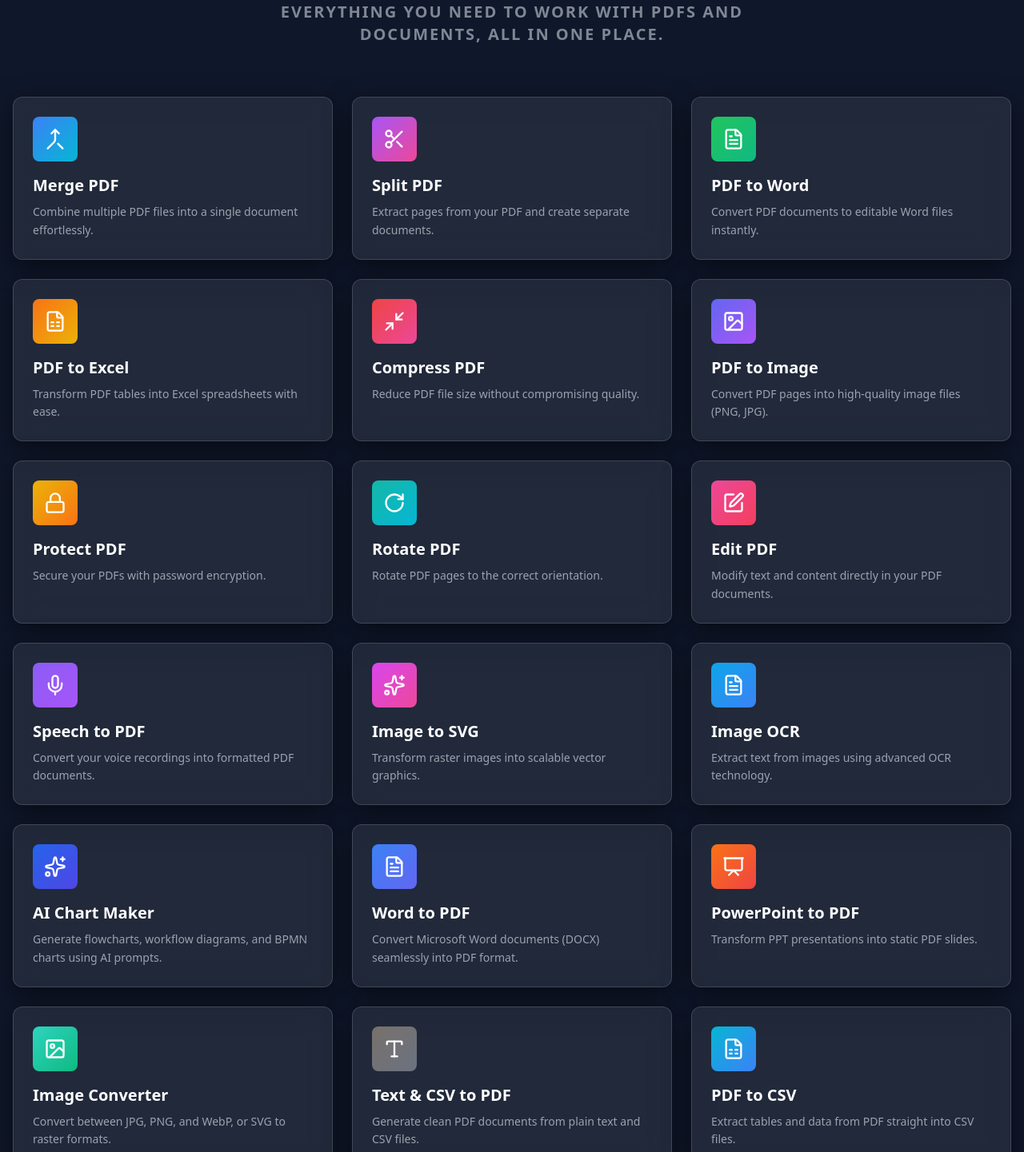
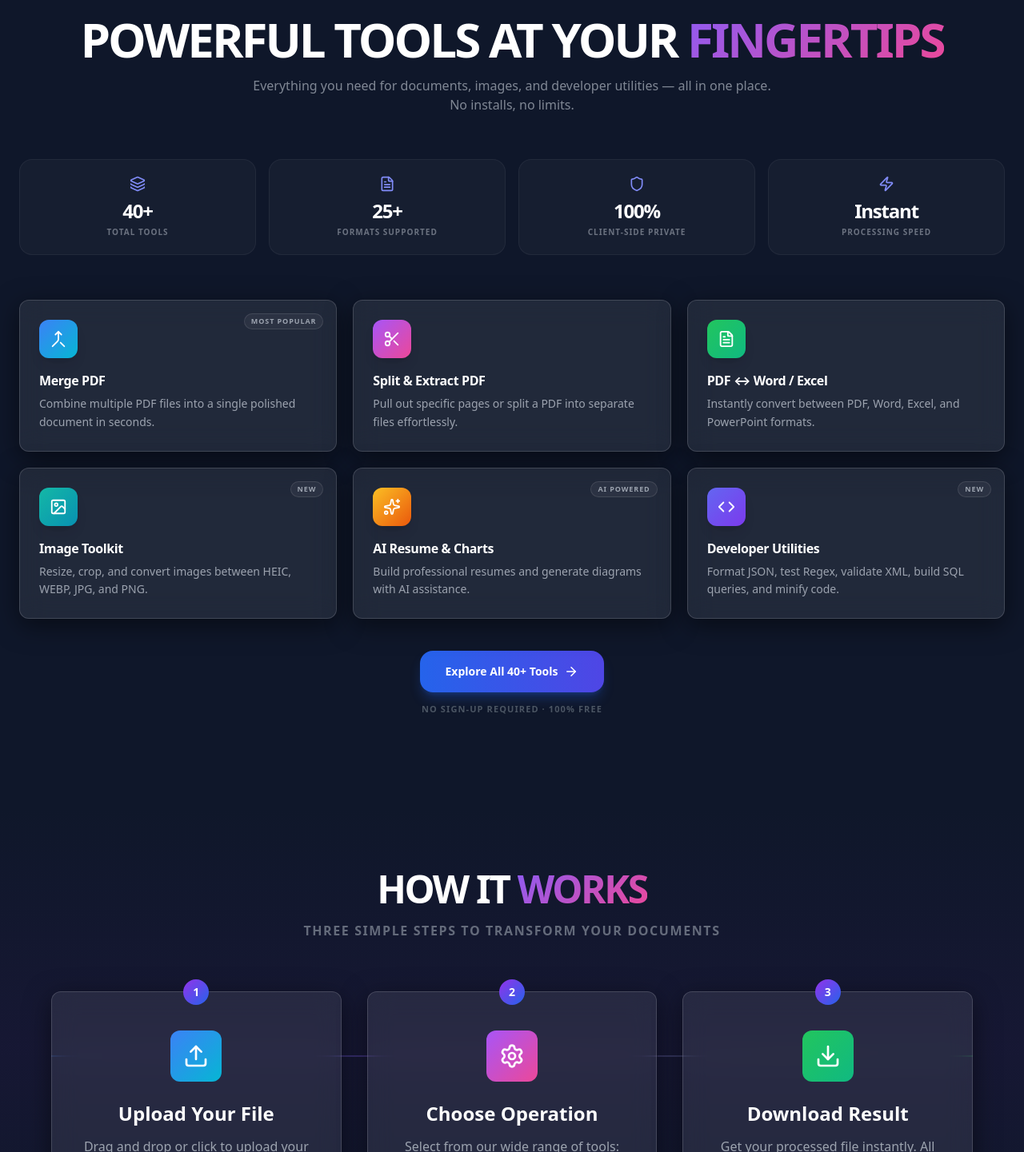
Before and after one commit to kishang-dev/convert-tool, a Next.js app: page / in a window 1280 px wide. Shown: the part 1189-2630 px from the top of the page at 80% size. Built offline with nearby package versions, Linux system fonts and the light colour scheme.

Commit message:
resolved ui issue

```diff
--- a/src/components/FeaturesShowcase.tsx
+++ b/src/components/FeaturesShowcase.tsx
@@ -3,186 +3,131 @@ import {
     Merge,
     Scissors,
     FileText,
-    FileSpreadsheet,
     Image,
-    Lock,
-    RotateCw,
-    Edit,
-    Mic,
     Sparkles,
-    Minimize2,
-    Video,
-    Music,
-    Presentation,
-    Type,
+    Code,
+    ArrowRight,
+    Zap,
+    Shield,
+    Layers,
 } from 'lucide-react';
 import Card from './Card';
 import { useRouter } from 'next/router';
 
-const features = [
+// Only the most iconic / popular tools shown as a teaser on the home page.
+// Full list lives on /tools
+const highlights = [
     {
         icon: Merge,
         title: 'Merge PDF',
-        description: 'Combine multiple PDF files into a single document effortlessly.',
+        description: 'Combine multiple PDF files into a single polished document in seconds.',
         color: 'from-blue-500 to-cyan-500',
+        tag: 'Most Popular',
     },
     {
         icon: Scissors,
-        title: 'Split PDF',
-        description: 'Extract pages from your PDF and create separate documents.',
+        title: 'Split & Extract PDF',
+        description: 'Pull out specific pages or split a PDF into separate files effortlessly.',
         color: 'from-purple-500 to-pink-500',
+        tag: null,
     },
     {
         icon: FileText,
-        title: 'PDF to Word',
-        description: 'Convert PDF documents to editable Word files instantly.',
+        title: 'PDF ↔ Word / Excel',
+        description: 'Instantly convert between PDF, Word, Excel, and PowerPoint formats.',
         color: 'from-green-500 to-emerald-500',
-    },
-    {
-        icon: FileSpreadsheet,
-        title: 'PDF to Excel',
-        description: 'Transform PDF tables into Excel spreadsheets with ease.',
-        color: 'from-orange-500 to-yellow-500',
-    },
-    {
-        icon: Minimize2,
-        title: 'Compress PDF',
-        description: 'Reduce PDF file size without compromising quality.',
-        color: 'from-red-500 to-pink-500',
+        tag: null,
     },
     {
         icon: Image,
-        title: 'PDF to Image',
-        description: 'Convert PDF pages into high-quality image files (PNG, JPG).',
-        color: 'from-indigo-500 to-purple-500',
-    },
-    {
-        icon: Lock,
-        title: 'Protect PDF',
-        description: 'Secure your PDFs with password encryption.',
-        color: 'from-yellow-500 to-orange-500',
-    },
-    {
-        icon: RotateCw,
-        title: 'Rotate PDF',
-        description: 'Rotate PDF pages to the correct orientation.',
-        color: 'from-teal-500 to-cyan-500',
-    },
-    {
-        icon: Edit,
-        title: 'Edit PDF',
-        description: 'Modify text and content directly in your PDF documents.',
-        color: 'from-pink-500 to-rose-500',
-    },
-    {
-        icon: Mic,
-        title: 'Speech to PDF',
-        description: 'Convert your voice recordings into formatted PDF documents.',
-        color: 'from-violet-500 to-purple-500',
+        title: 'Image Toolkit',
+        description: 'Resize, crop, and convert images between HEIC, WEBP, JPG, and PNG.',
+        color: 'from-teal-500 to-cyan-600',
+        tag: 'New',
     },
     {
         icon: Sparkles,
-        title: 'Image to SVG',
-        description: 'Transform raster images into scalable vector graphics.',
-        color: 'from-fuchsia-500 to-pink-500',
+        title: 'AI Resume & Charts',
+        description: 'Build professional resumes and generate diagrams with AI assistance.',
+        color: 'from-amber-400 to-orange-600',
+        tag: 'AI Powered',
     },
     {
-        icon: FileText,
-        title: 'Image OCR',
-        description: 'Extract text from images using advanced OCR technology.',
-        color: 'from-sky-500 to-blue-500',
+        icon: Code,
+        title: 'Developer Utilities',
+        description: 'Format JSON, test Regex, validate XML, build SQL queries, and minify code.',
+        color: 'from-indigo-500 to-violet-600',
+        tag: 'New',
     },
-    {
-        icon: Sparkles,
-        title: 'AI Chart Maker',
-        description: 'Generate flowcharts, workflow diagrams, and BPMN charts using AI prompts.',
-        color: 'from-blue-600 to-indigo-600',
-    },
-    // ---- New Additions ----
-    {
-        icon: FileText,
-        title: 'Word to PDF',
-        description: 'Convert Microsoft Word documents (DOCX) seamlessly into PDF format.',
-        color: 'from-blue-500 to-indigo-500',
-    },
-    {
-        icon: Presentation,
-        title: 'PowerPoint to PDF',
-        description: 'Transform PPT presentations into static PDF slides.',
-        color: 'from-orange-500 to-red-500',
-    },
-    {
-        icon: Image,
-        title: 'Image Converter',
-        description: 'Convert between JPG, PNG, and WebP, or SVG to raster formats.',
-        color: 'from-teal-400 to-emerald-500',
-    },
-    {
-        icon: Type,
-        title: 'Text & CSV to PDF',
-        description: 'Generate clean PDF documents from plain text and CSV files.',
-        color: 'from-stone-500 to-gray-500',
-    },
-    {
-        icon: FileSpreadsheet,
-        title: 'PDF to CSV',
-        description: 'Extract tables and data from PDF straight into CSV files.',
-        color: 'from-cyan-500 to-blue-500',
-    },
-    {
-        icon: Mic,
-        title: 'PDF to Speech',
-        description: 'Convert document text into lifelike audio using AI.',
-        color: 'from-pink-500 to-rose-500',
-    },
-    {
-        icon: Video,
-        title: 'Video to PDF Notes',
-        description: 'Automatically transcribe videos and generate summarized PDF notes.',
-        color: 'from-purple-500 to-fuchsia-500',
-    },
-    {
-        icon: Music,
-        title: 'Audio to PDF Transcript',
-        description: 'Generate complete PDF text transcriptions from spoken audio.',
-        color: 'from-indigo-500 to-violet-500',
-    },
+];
+
+const stats = [
+    { label: 'Total Tools', value: '40+', icon: Layers },
+    { label: 'Formats Supported', value: '25+', icon: FileText },
+    { label: 'Client-Side Private', value: '100%', icon: Shield },
+    { label: 'Processing Speed', value: 'Instant', icon: Zap },
 ];
 
 export default function FeaturesShowcase() {
     const router = useRouter();
 
     return (
-        <section id="features" className="py-20 px-4">
+        <section id="features" className="py-20 md:py-28 px-4 sm:px-6">
             <div className="max-w-7xl mx-auto">
+
                 {/* Section Header */}
-                <div className="text-center mb-16 px-4">
-                    <h2 className="text-3xl sm:text-4xl md:text-5xl font-black mb-4 text-white leading-[1.1] tracking-tighter uppercase">
+                <div className="text-center mb-14 px-4">
+                    <div className="inline-flex items-center gap-2 px-4 py-1.5 bg-indigo-500/10 border border-indigo-500/20 rounded-full mb-5 text-indigo-400 text-[10px] font-black uppercase tracking-[0.2em]">
+                        <Sparkles size={13} />
+                        40+ Professional Tools
+                    </div>
+                    <h2 className="text-3xl sm:text-5xl md:text-6xl font-black mb-4 text-white leading-[1.1] tracking-tighter uppercase">
                         Powerful Tools at Your
                         <span className="gradient-text"> Fingertips</span>
                     </h2>
-                    <p className="text-sm sm:text-lg md:text-xl text-gray-400 max-w-2xl mx-auto leading-relaxed px-4 opacity-80 font-bold uppercase tracking-widest text-[10px] sm:text-xs">
-                        Everything you need to work with PDFs and documents, all in one place.
+                    <p className="text-sm sm:text-base text-gray-400 max-w-2xl mx-auto leading-relaxed opacity-80 font-medium">
+                        Everything you need for documents, images, and developer utilities — all in one place. No installs, no limits.
                     </p>
                 </div>
 
-                {/* Features Grid */}
-                <div className="grid grid-cols-1 md:grid-cols-2 lg:grid-cols-3 gap-6">
-                    {features.map((feature, index) => {
+                {/* Stats Strip */}
+                <div className="grid grid-cols-2 md:grid-cols-4 gap-4 mb-14">
+                    {stats.map((stat, i) => {
+                        const Icon = stat.icon;
+                        return (
+                            <div key={i} className="flex flex-col items-center text-center p-5 bg-white/[0.03] border border-white/5 rounded-2xl hover:border-white/10 transition-all">
+                                <Icon size={20} className="text-indigo-400 mb-2" />
+                                <div className="text-2xl font-black text-white tracking-tighter">{stat.value}</div>
+                                <div className="text-[10px] font-bold text-gray-500 uppercase tracking-widest mt-0.5">{stat.label}</div>
+                            </div>
+                        );
+                    })}
+                </div>
+
+                {/* Highlights Grid — 6 curated cards */}
+                <div className="grid grid-cols-1 md:grid-cols-2 lg:grid-cols-3 gap-5 mb-10">
+                    {highlights.map((feature, index) => {
                         const Icon = feature.icon;
                         return (
                             <Card
                                 key={index}
                                 variant="elevated"
                                 hover
-                                className="p-6 animate-fadeIn"
-                                style={{ animationDelay: `${index * 0.05}s` } as React.CSSProperties}
+                                className="p-6 cursor-pointer group animate-fadeIn relative overflow-hidden"
+                                style={{ animationDelay: `${index * 0.07}s` } as React.CSSProperties}
                                 onClick={() => router.push('/tools')}
                             >
-                                <div className={`w-14 h-14 rounded-lg bg-gradient-to-br ${feature.color} flex items-center justify-center mb-4`}>
-                                    <Icon className="text-white" size={28} />
+                                {/* Tag badge */}
+                                {feature.tag && (
+                                    <span className="absolute top-4 right-4 text-[9px] font-black uppercase tracking-widest px-2 py-0.5 rounded-full bg-white/5 border border-white/10 text-gray-400">
+                                        {feature.tag}
+                                    </span>
+                                )}
+
+                                <div className={`w-12 h-12 rounded-xl bg-gradient-to-br ${feature.color} flex items-center justify-center mb-4 group-hover:scale-110 transition-transform duration-300 shadow-lg`}>
+                                    <Icon className="text-white" size={22} />
                                 </div>
-                                <h3 className="text-xl font-semibold mb-2 text-white">
+                                <h3 className="text-base font-bold mb-1.5 text-white tracking-tight">
                                     {feature.title}
                                 </h3>
                                 <p className="text-gray-400 text-sm leading-relaxed">
@@ -192,6 +137,20 @@ export default function FeaturesShowcase() {
                         );
                     })}
                 </div>
+
+                {/* CTA — directs users to the full /tools page */}
+                <div className="text-center">
+                    <button
+                        onClick={() => router.push('/tools')}
+                        className="inline-flex items-center gap-2 px-8 py-4 bg-gradient-to-r from-blue-600 to-indigo-600 hover:from-blue-500 hover:to-indigo-500 text-white font-bold text-sm rounded-2xl transition-all duration-300 shadow-lg shadow-blue-600/30 hover:shadow-blue-500/40 hover:-translate-y-0.5 group"
+                    >
+                        Explore All 40+ Tools
+                        <ArrowRight size={18} className="group-hover:translate-x-1 transition-transform" />
+                    </button>
+                    <p className="text-gray-600 text-[11px] mt-3 uppercase tracking-widest font-bold">
+                        No sign-up required · 100% free
+                    </p>
+                </div>
             </div>
         </section>
     );
```
Also changed, not shown: src/pages/tools.tsx (+91 -62 lines).
